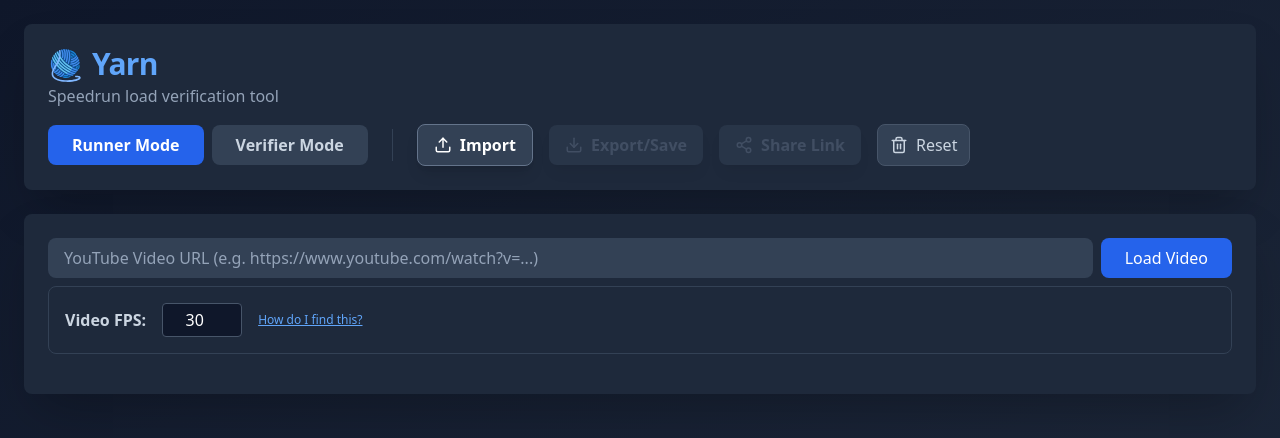
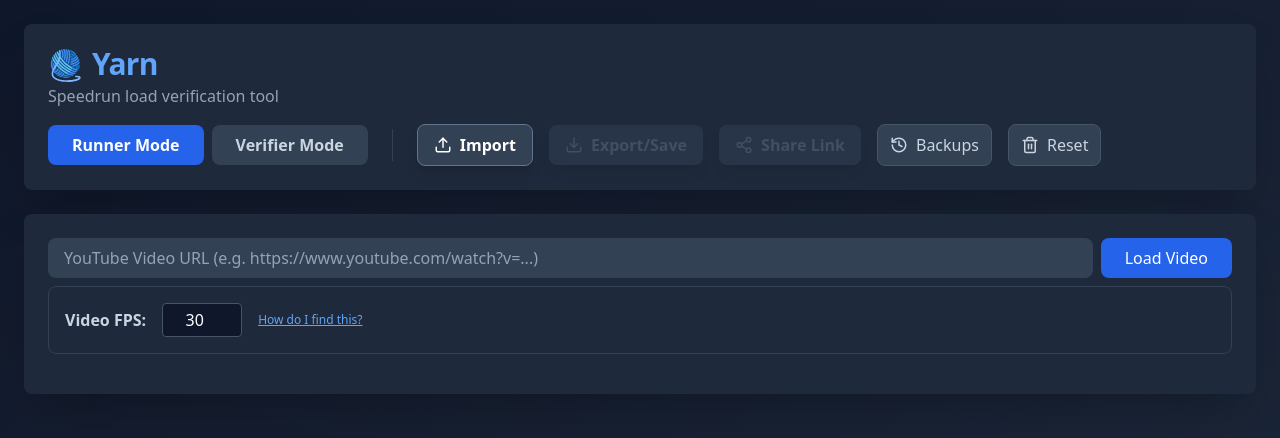
Before and after one commit to KR0SS0/yarn, a React (Create React App) app: page / in a window 1280 px wide. Shown: the top 438 px of the page. Built offline with nearby package versions, Linux system fonts and the light colour scheme.

Commit message:
Implement automatic backup system

```diff
--- a/src/App.tsx
+++ b/src/App.tsx
@@ -23,6 +23,7 @@
 import { validateLoad } from "./utils/validation";
 import { usePersistentState } from "./hooks/usePersistanceState";
 import { saveRunToCloud, fetchRunFromCloud } from "./services/runService";
+import { useBackups } from "./hooks/useBackups";
 
 const DEFAULT_TEST_VIDEO_ID = "IfFfdSRMpQs";
 
@@ -95,6 +96,20 @@
   }, [loads, runStart, runEnd]);
 
   const canExport = runStart.time !== null && runEnd.time !== null;
+
+  const currentSessionData = useMemo(
+    () => ({
+      videoId,
+      fps,
+      runStart,
+      runEnd,
+      loads,
+      verifierSettings,
+    }),
+    [videoId, fps, runStart, runEnd, loads, verifierSettings],
+  );
+
+  const { backups, createBackup } = useBackups(currentSessionData);
 
   // --- Validation Logic ---
   const adjustedRunStart =
@@ -793,6 +808,8 @@
           onDownload={handleExportToJson}
           onShare={handleShare}
           isSharing={isSharing}
+          backups={backups}
+          onManualBackup={createBackup}
           onImport={handleImport}
           canExport={canExport}
           onReset={handleResetAll}
--- a/src/components/Header.tsx
+++ b/src/components/Header.tsx
@@ -1,5 +1,5 @@
 import React, { useRef } from "react";
-import { Download, Trash2, Upload, Share2, Loader2 } from "lucide-react";
+import { Download, Trash2, Upload, Share2, Loader2, History } from "lucide-react";
 import Tooltip from "./ui/Tooltip";
 import Logo from "./ui/Logo";
 
@@ -9,6 +9,8 @@
   onDownload: () => void;
   onShare: () => void;
   isSharing: boolean;
+  backups: any[];
+  onManualBackup: () => void;
   onImport: (json: any) => void;
   canExport: boolean;
   onReset: () => void;
@@ -20,6 +22,8 @@
   onDownload,
   onShare,
   isSharing,
+  backups,
+  onManualBackup,
   onImport,
   canExport,
   onReset,
@@ -46,6 +50,8 @@
     };
     reader.readAsText(file);
   };
+
+  const [showBackups, setShowBackups] = React.useState(false);
 
   return (
     <div className="bg-slate-800 rounded-lg shadow-2xl p-6 mb-6">
@@ -159,6 +165,50 @@
             </button>
           </Tooltip>
         </div>
+        <div className="relative">
+          <Tooltip text="View auto-saved backups">
+            <button
+              onClick={() => setShowBackups(!showBackups)}
+              className="flex items-center gap-2 px-3 py-2 bg-slate-700 hover:bg-slate-600 text-slate-300 rounded-lg transition-colors border border-slate-600"
+            >
+              <History size={18} />
+              <span className="hidden sm:inline">Backups</span>
+            </button>
+          </Tooltip>
+
+          {showBackups && (
+            <div className="absolute top-full mt-2 right-0 w-64 bg-slate-900 border border-slate-700 rounded-lg shadow-xl z-50 overflow-hidden">
+              <div className="p-2 text-xs font-bold text-slate-500 uppercase bg-slate-800/50">
+                Recent Backups (Auto-saved)
+              </div>
+              {backups.length === 0 ? (
+                <div className="p-4 text-sm text-slate-500 italic">
+                  No backups yet...
+                </div>
+              ) : (
+                <div className="max-h-60 overflow-y-auto">
+                  {backups.map((b) => (
+                    <button
+                      key={b.id}
+                      onClick={() => {
+                        onImport(b.data);
+                        setShowBackups(false);
+                      }}
+                      className="w-full text-left p-3 hover:bg-blue-600/20 border-b border-slate-800 last:border-0 transition-colors"
+                    >
+                      <div className="text-sm font-medium text-white">
+                        {b.timestamp}
+                      </div>
+                      <div className="text-xs text-slate-400">
+                        {b.data.loads.length} loads • {b.data.videoId}
+                      </div>
+                    </button>
+                  ))}
+                </div>
+              )}
+            </div>
+          )}
+        </div>
 
         <button
           onClick={onReset}
--- /dev/null
+++ b/src/hooks/useBackups.ts
@@ -0,0 +1,40 @@
+import { useEffect, useState, useCallback } from "react";
+
+export const useBackups = (currentData: any, intervalMs: number = 200000) => {
+  const [backups, setBackups] = useState<any[]>([]);
+
+  // Load existing backups on mount
+  useEffect(() => {
+    const saved = localStorage.getItem("yarn_backups");
+    if (saved) setBackups(JSON.parse(saved));
+  }, []);
+
+  const createBackup = useCallback(() => {
+    // Validation: Don't backup if no video is loaded or no data exists
+    if (!currentData.videoId) return;
+
+    const newBackup = {
+      id: Date.now(),
+      timestamp: new Date().toLocaleString(),
+      data: { ...currentData },
+    };
+
+    const savedBackupsAmount = 10;
+
+    setBackups((prev) => {
+      const updated = [newBackup, ...prev].slice(0, savedBackupsAmount);
+      localStorage.setItem("yarn_backups", JSON.stringify(updated));
+      return updated;
+    });
+
+    console.log("Autosave: Backup created at", newBackup.timestamp);
+  }, [currentData]);
+
+  // The Timer
+  useEffect(() => {
+    const timer = setInterval(createBackup, intervalMs);
+    return () => clearInterval(timer);
+  }, [createBackup, intervalMs]);
+
+  return { backups, createBackup };
+};
```
